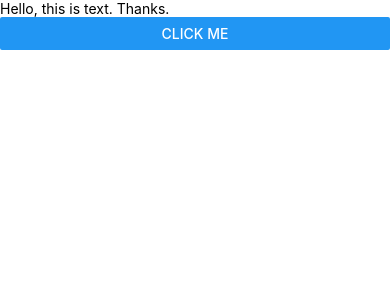
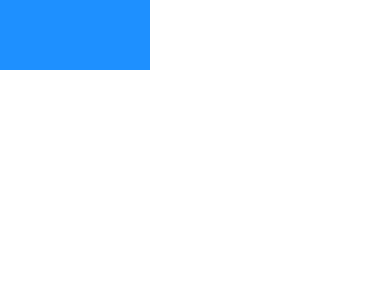
Before and after one commit to michaeldegori/done-with-it, a React Native app: screen / in a window 390 px wide. Shown: the top 300 px of the page. Built offline with nearby package versions, Linux system fonts and the light colour scheme.

Commit message:
reset page

```diff
--- a/App.js
+++ b/App.js
@@ -14,12 +14,15 @@
 } from 'react-native';
 
 export default function App() {
-  const handlePress = () => console.log('Text Pressed!');
-
   return (
     <SafeAreaView style={styles.container}>
-      <Text>Hello, this is text. Thanks.</Text>
-      <Button title="Click me" onPress={() => console.log('Button pressed!')} />
+      <View
+        style={{
+          backgroundColor: 'dodgerblue',
+          width: 150,
+          height: 70,
+        }}
+      ></View>
     </SafeAreaView>
   );
 }
```
